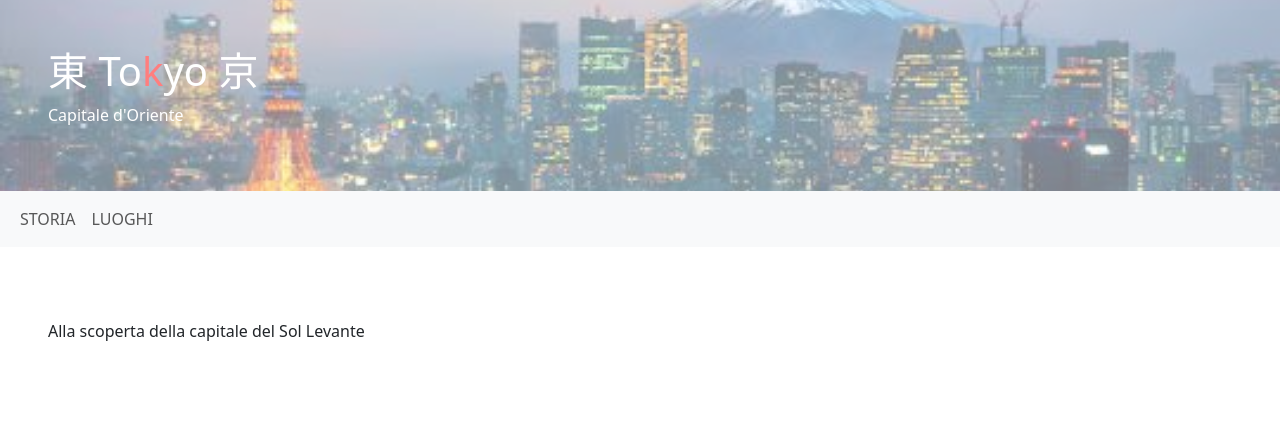
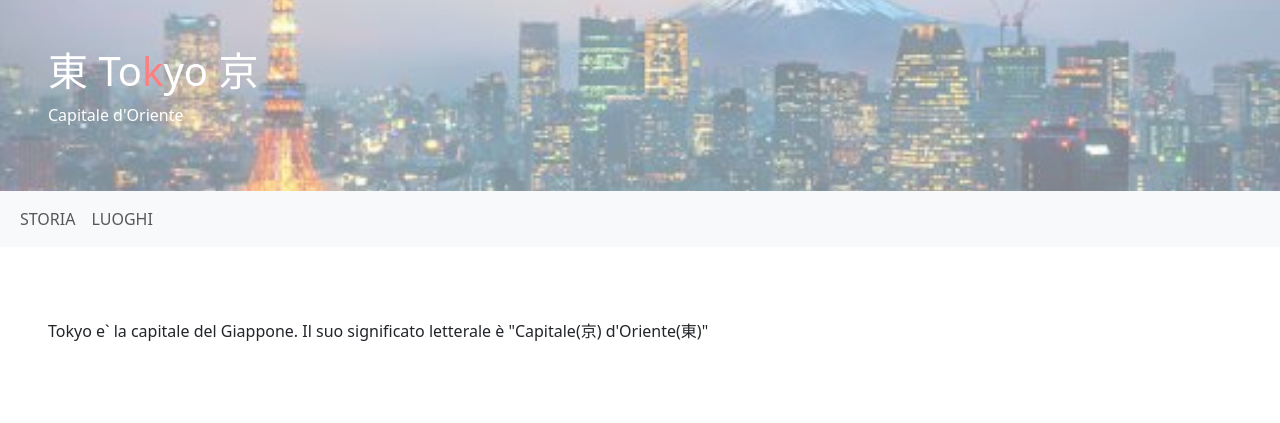
Before and after one commit to Torsello2007/SIto_web_citta, a Flask app: page / in a window 1280 px wide. Shown: the part 25-448 px from the top of the page. Run offline with Flask 3, Linux system fonts and the light colour scheme.

Commit message:
cambiamenti

```diff
--- a/templates/homepage.html
+++ b/templates/homepage.html
@@ -34,7 +34,7 @@
         </div>
     </nav>
     <div class="mt-4 p-5">
-        <p>Alla scoperta della capitale del Sol Levante</p>
+        <p>Tokyo e&grave; la capitale del Giappone. Il suo significato letterale è "Capitale(京) d'Oriente(東)"</p>
     </div>
 </body>
 </html>
```
